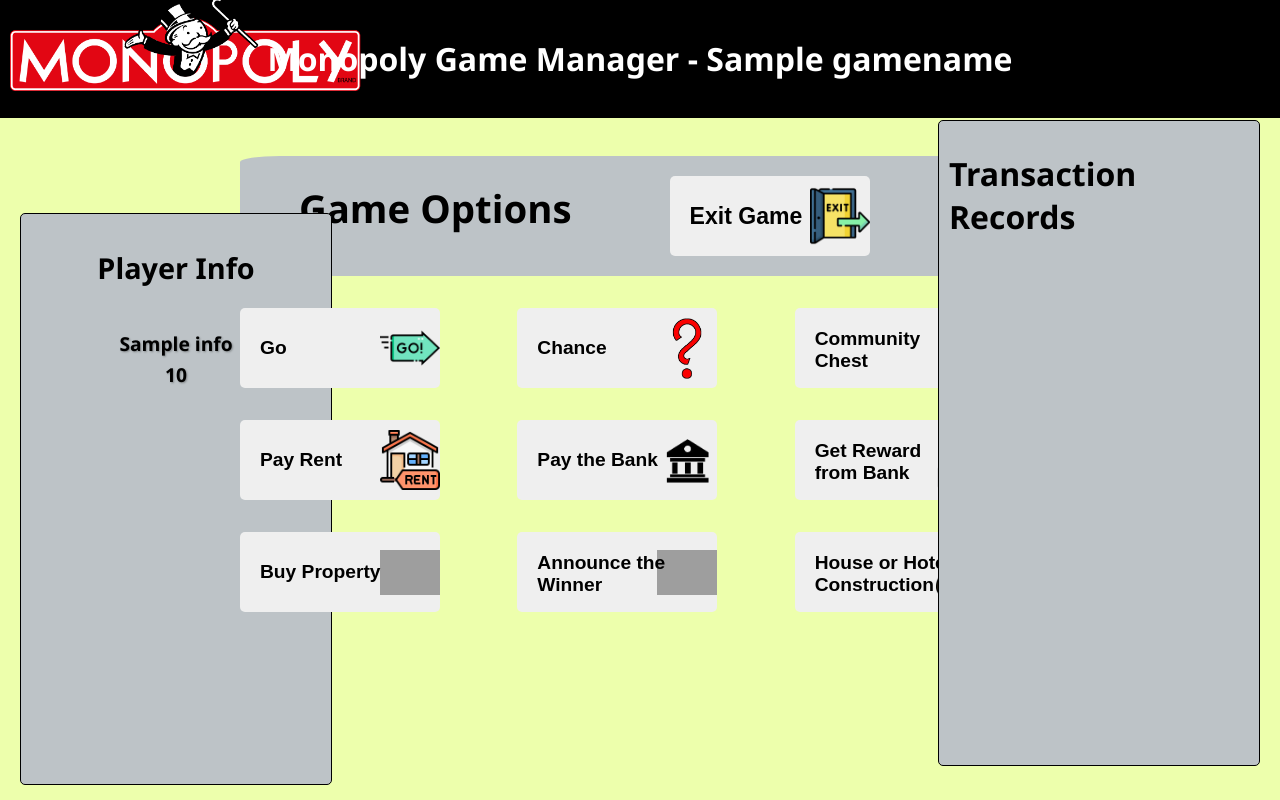
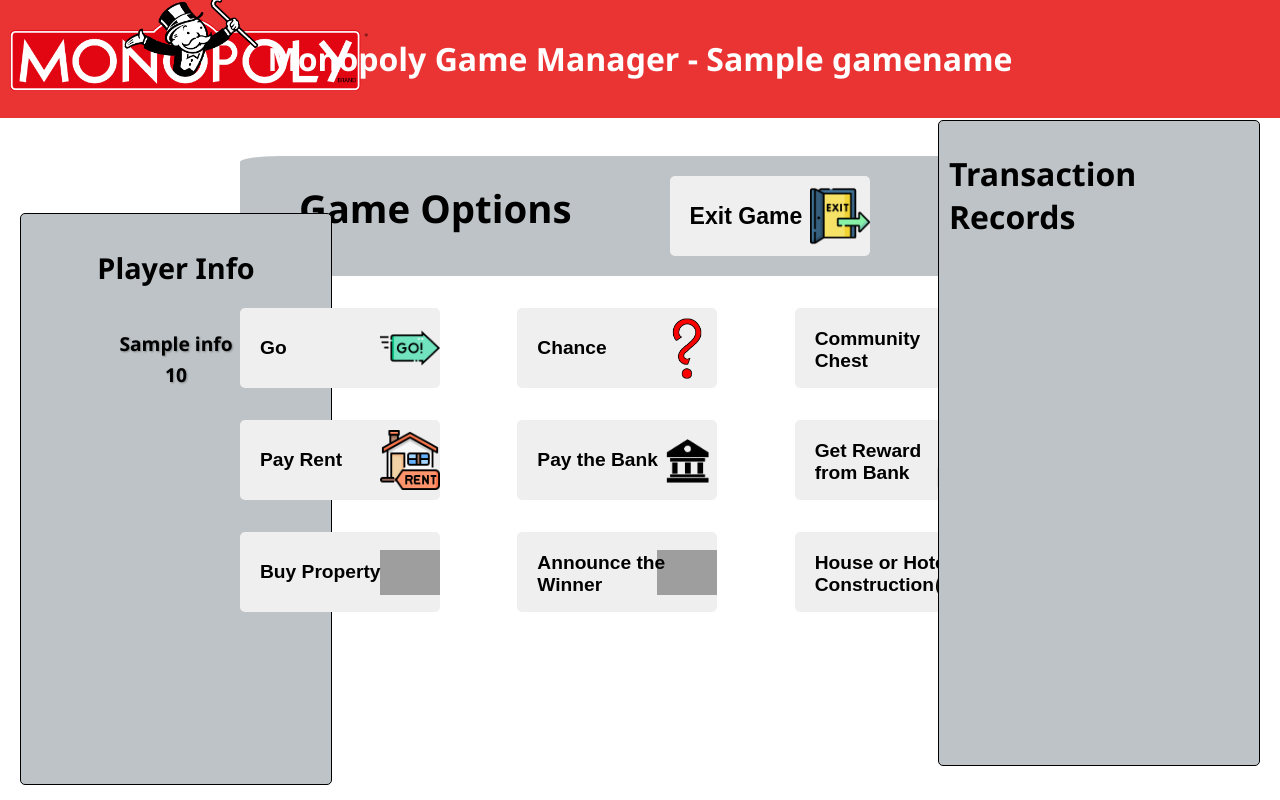
Before and after one commit to Vejaysundaram-Rajkumar/monopoly_project, a Flask app: template templates/gamemanager.html in a window 1280 px wide. Run offline with Flask 3, Linux system fonts and the light colour scheme; the template is opened without the code that fills it: most values are stand-ins (such as "Sample title", 1, 10 or a date in 2020); parts of the project's set-up code (start-up, migrations or seed data) failed here and were passed over; grey boxes are pictures that could not be loaded.

Commit message:
css changes

```diff
--- a/templates/gamemanager.html
+++ b/templates/gamemanager.html
@@ -11,10 +11,10 @@
             padding: 0;
              /* Replace with your background image path */
 
-            background-color: #edffac; /* Adjust the alpha value for opacity */
+            background-color: #ffffff; /* Adjust the alpha value for opacity */
         }
         header {
-            background-color: #000000;
+            background-color: #ea3333;
             background-image: url('static/images/landing.png');
             background-size: 28%;
             background-position:left;
```
Also changed, not shown: gamedetails.db.
